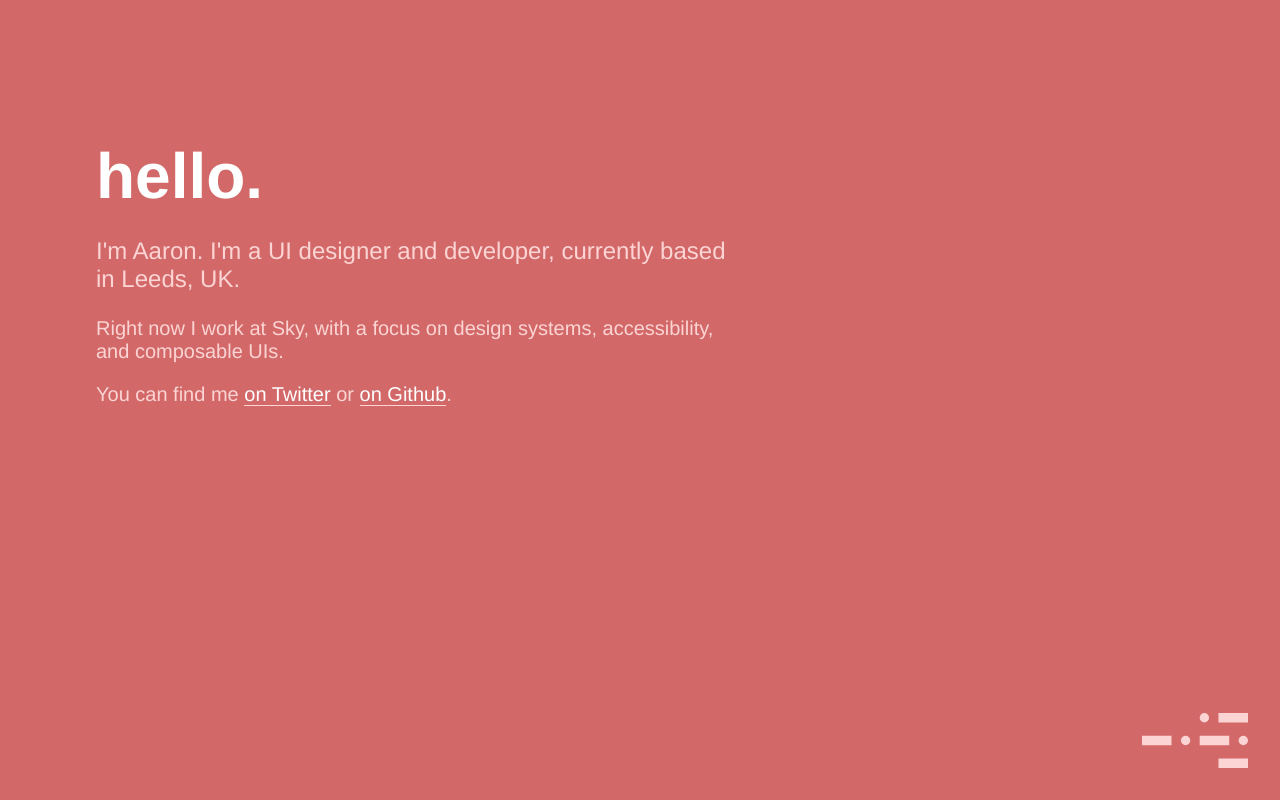
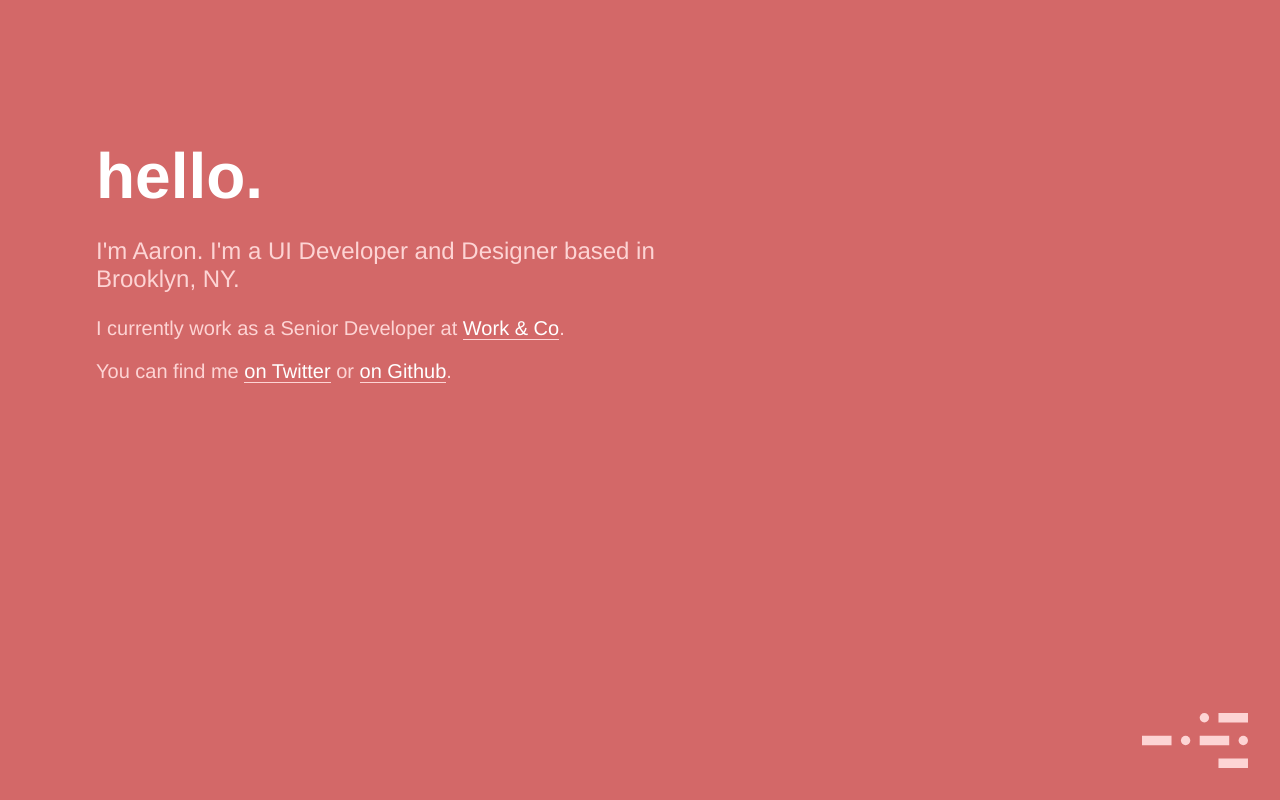
Before and after one commit to aaronthomas/aaronthomas.co.uk, a Next.js app: page / in a window 1280 px wide. Built offline with nearby package versions, Linux system fonts and the light colour scheme.

Commit message:
Update new work info

```diff
--- a/package.json
+++ b/package.json
@@ -1,6 +1,6 @@
 {
   "name": "aaronthomas.co.uk",
-  "version": "1.0.0",
+  "version": "1.0.1",
   "description": "",
   "main": ".next/main.js",
   "scripts": {
--- a/pages/index.js
+++ b/pages/index.js
@@ -1,6 +1,5 @@
 import React from "react";
 import Head from "next/head";
-import styled from "styled-components";
 import Layout from "../components/Layout";
 import { Link, Heading, Paragraph } from "../components/Typography";
 
@@ -11,10 +10,12 @@ const Homepage = () => (
     </Head>
     <Heading>hello.</Heading>
     <Paragraph lead>
-      I'm Aaron. I'm a UI designer and developer, currently based in Leeds, UK.
+      I'm Aaron. I'm a UI Developer and Designer based in Brooklyn, NY.
     </Paragraph>
     <Paragraph>
-      Right now I work at Sky, with a focus on design systems, accessibility, and composable UIs.
+      I currently work as a Senior Developer at
+      {" "}
+      <Link href="http://work.co">Work & Co</Link>.
     </Paragraph>
     <Paragraph>
       You can find me
```
